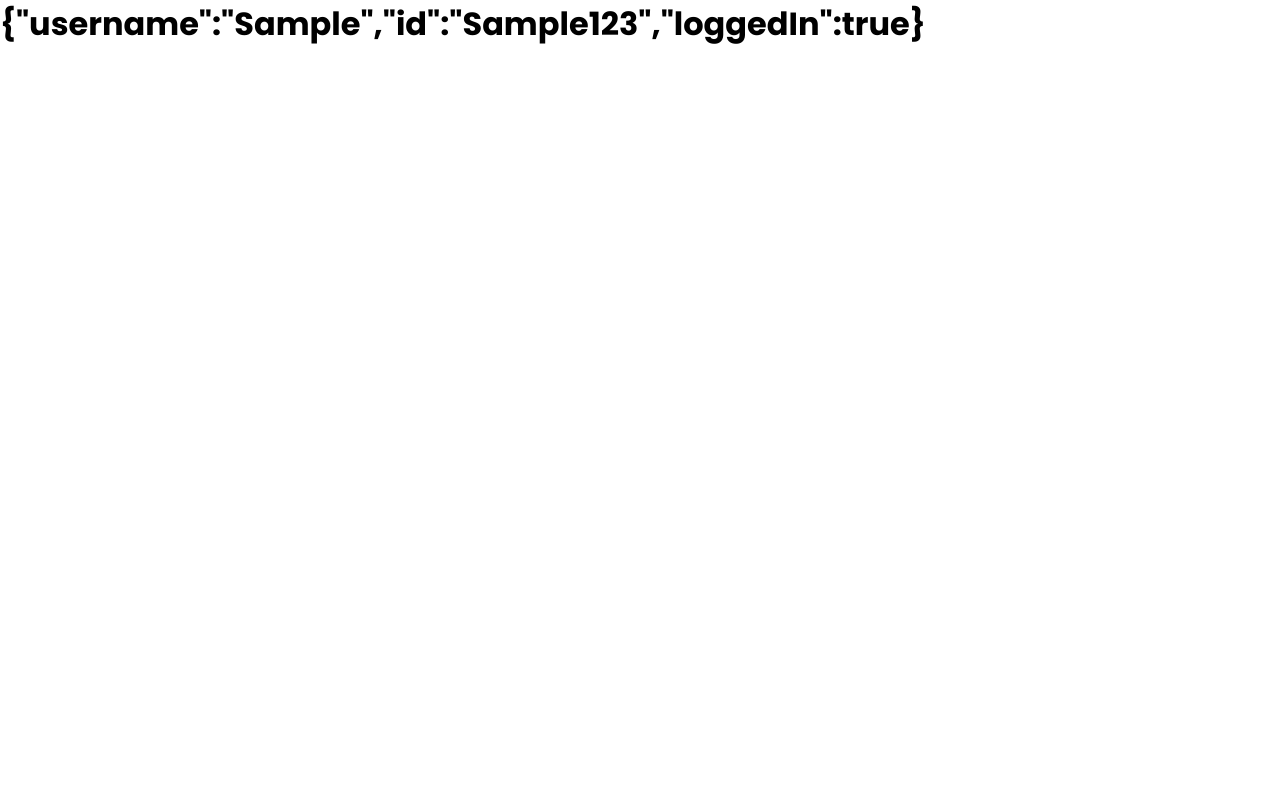
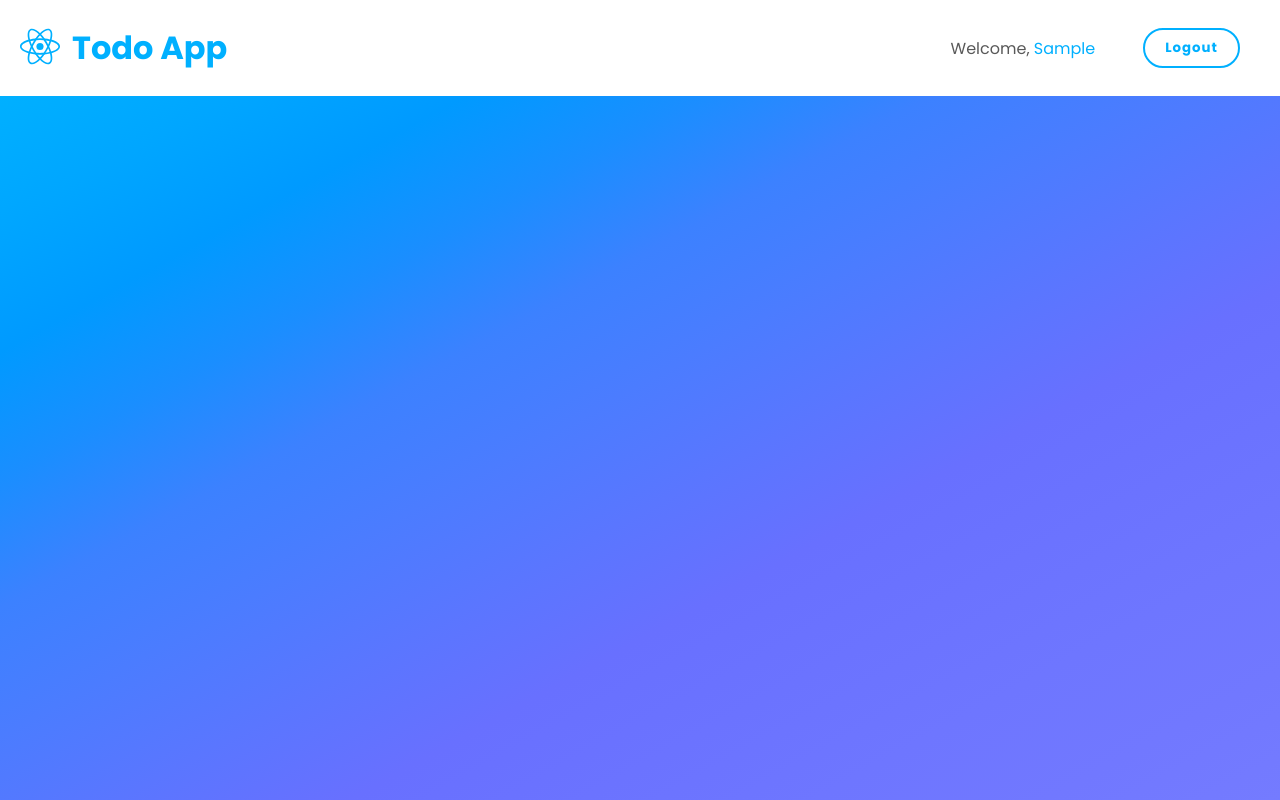
Before and after one commit to Lu1z-Gust4v0/React-TS-Todo-App, a React (Vite) app in the folder client/: page /login in a window 1280 px wide. Both pictures are taken after typing "Sample", "Sample123" into the empty fields and a click on the button "LOGIN". Built offline with nearby package versions, Linux system fonts and the light colour scheme.

Commit message:
Create and style navbar component, add base styles for the home page

```diff
--- /dev/null
+++ b/client/src/Components/Navbar.tsx
@@ -0,0 +1,21 @@
+import React from "react"
+import { NavbarProps } from "../types/customTypes"
+import reactLogo from "../assets/react-icon.svg"
+
+
+const Navbar: React.FC<NavbarProps> = ({ username }) => {
+    return (
+        <nav className="navbar-container">
+            <div className="logo-container">
+                <img src={reactLogo} alt="" />
+                <h2>Todo App</h2>
+            </div>
+            <ul className="navbar">
+                <li><p>Welcome, <span>{username}</span></p></li>
+                <li><button>logout</button></li>
+            </ul>
+        </nav>
+    )
+}
+
+export default Navbar
--- a/client/src/Pages/Home/Home.tsx
+++ b/client/src/Pages/Home/Home.tsx
@@ -1,10 +1,16 @@
 import React from "react"
+import Navbar from "../../Components/Navbar"
 import { HomeComponentProps } from "../../types/customTypes"
 
 
 const Home: React.FC<HomeComponentProps> = ({ data }) => {
     return (
-        <h1>{ JSON.stringify(data) }</h1>
+        <section className="home-page">
+            <Navbar username={data.username} />
+            <main className="main-section">
+
+            </main>
+        </section>
     )
 }
 
--- a/client/src/styles/styles.css
+++ b/client/src/styles/styles.css
@@ -182,3 +182,85 @@
         margin-top: 0.75rem;
     }
 }
+
+.home-page {
+    display: grid;
+    grid-template-columns: repeat(3, 1fr);
+    grid-template-rows: 12vh auto;
+    min-height: 100vh;
+    width: 100%;
+}
+
+.navbar-container {
+    grid-column: -1 / 1;
+    display: flex;
+    align-items: center;
+    padding: 0.5rem 1rem;
+    box-shadow: var(--box-shadow);
+}
+
+.logo-container {
+    display: flex;
+    align-items: center;
+}
+
+.logo-container img {
+    width: 3rem;
+    height: 3rem;
+}
+
+.logo-container h2 {
+    font-size: 2rem;
+    margin-left: 0.5rem;
+    color: var(--primary);
+}
+
+.navbar {
+    display: flex;
+    align-items: center;
+    list-style: none;
+    margin-left: auto;
+}
+
+.navbar li {
+    margin-inline: 1.5rem;
+
+}
+
+.navbar p {
+    color: var(--bold);
+}
+
+.navbar span {
+    color: var(--primary);
+    text-transform: capitalize;
+}
+
+.navbar button {
+    outline: none;
+    border: none;
+    padding: 0.5rem 1.25rem;
+    letter-spacing: 1px;
+    text-transform: capitalize;
+    cursor: pointer;
+    background-color: white;
+    color: var(--primary);
+    font-weight: 700;
+    border: 2px solid var(--primary);
+    border-radius: 2rem;
+    transition: background-color 300ms ease-in,
+        color 300ms ease-in;
+}
+
+.navbar button:hover,
+.navbar button:focus {
+    background-color: var(--primary);
+    color: white;
+}
+
+.main-section {
+    grid-column: 1 / -1;
+    display: flex;
+    flex-direction: column;
+    background-image: var(--gradient-1);
+}
--- a/client/src/types/customTypes.ts
+++ b/client/src/types/customTypes.ts
@@ -35,3 +35,7 @@ export interface RegisterFormProps {
     handleRegister: (e: React.FormEvent<HTMLFormElement>) => void;
     data: RegisterFormData;
 }
+
+export interface NavbarProps {
+    username: string;
+}
```
Also changed, not shown: client/src/assets/react-icon.svg (added).
